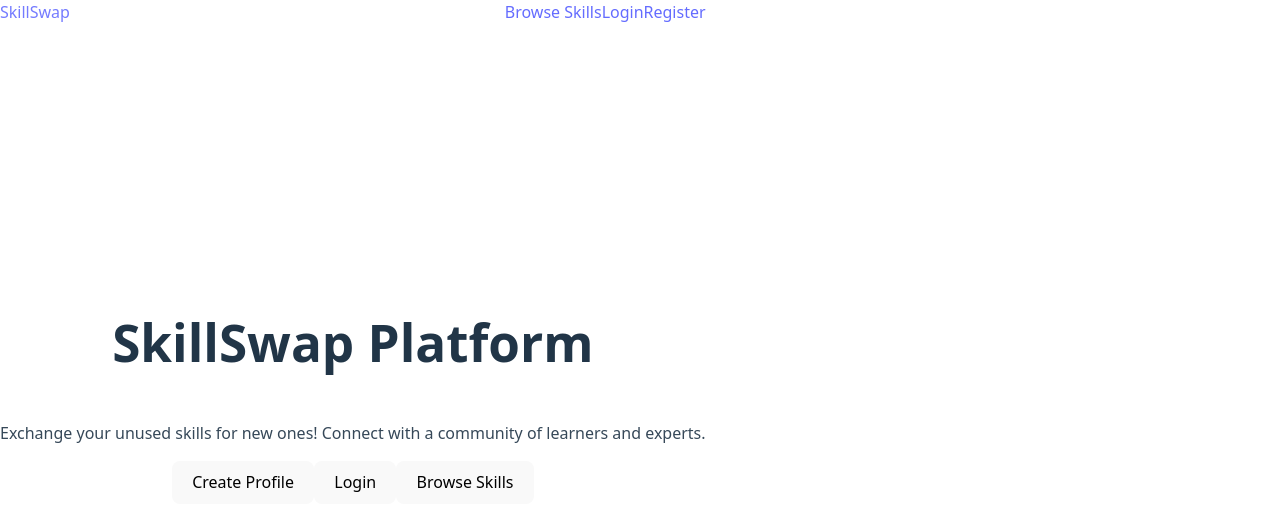
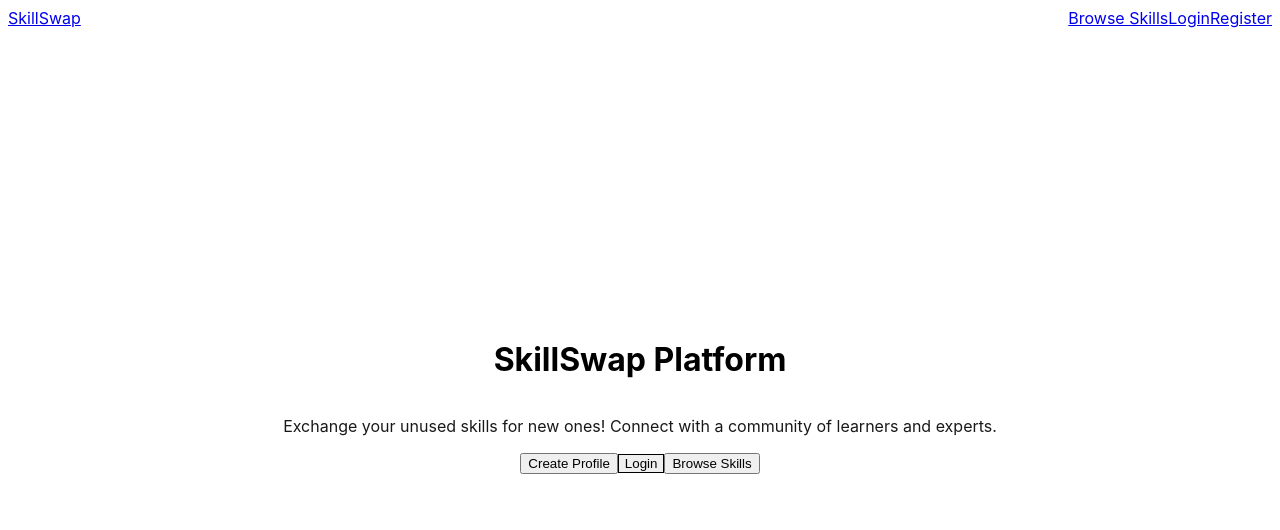
Before and after one commit to sam-wlh-ds/odoo-hackathon, a React (Vite) app in the folder client/odoo-frontend/: page / in a window 1280 px wide. Shown: the top 530 px of the page. Built offline with nearby package versions, Linux system fonts and the light colour scheme.

Commit message:
index.css

```diff
--- a/client/odoo-frontend/src/index.css
+++ b/client/odoo-frontend/src/index.css
@@ -2,72 +2,9 @@
 @tailwind components;
 @tailwind utilities;
 
-
-:root {
-  font-family: system-ui, Avenir, Helvetica, Arial, sans-serif;
-  line-height: 1.5;
-  font-weight: 400;
-
-  color-scheme: light dark;
-  color: rgba(255, 255, 255, 0.87);
-  background-color: #242424;
-
-  font-synthesis: none;
-  text-rendering: optimizeLegibility;
-  -webkit-font-smoothing: antialiased;
-  -moz-osx-font-smoothing: grayscale;
+/* You might want to define a custom font in your tailwind.config.js */
+/* For simplicity, we are assuming 'font-inter' is available or will default */
+/* to a sans-serif font. */
+body {
+  font-family: 'Inter', sans-serif;
 }
-
-a {
-  font-weight: 500;
-  color: #646cff;
-  text-decoration: inherit;
-}
-a:hover {
-  color: #535bf2;
-}
-
-body {
-  margin: 0;
-  display: flex;
-  place-items: center;
-  min-width: 320px;
-  min-height: 100vh;
-}
-
-h1 {
-  font-size: 3.2em;
-  line-height: 1.1;
-}
-
-button {
-  border-radius: 8px;
-  border: 1px solid transparent;
-  padding: 0.6em 1.2em;
-  font-size: 1em;
-  font-weight: 500;
-  font-family: inherit;
-  background-color: #1a1a1a;
-  cursor: pointer;
-  transition: border-color 0.25s;
-}
-button:hover {
-  border-color: #646cff;
-}
-button:focus,
-button:focus-visible {
-  outline: 4px auto -webkit-focus-ring-color;
-}
-
-@media (prefers-color-scheme: light) {
-  :root {
-    color: #213547;
-    background-color: #ffffff;
-  }
-  a:hover {
-    color: #747bff;
-  }
-  button {
-    background-color: #f9f9f9;
-  }
-}
```
